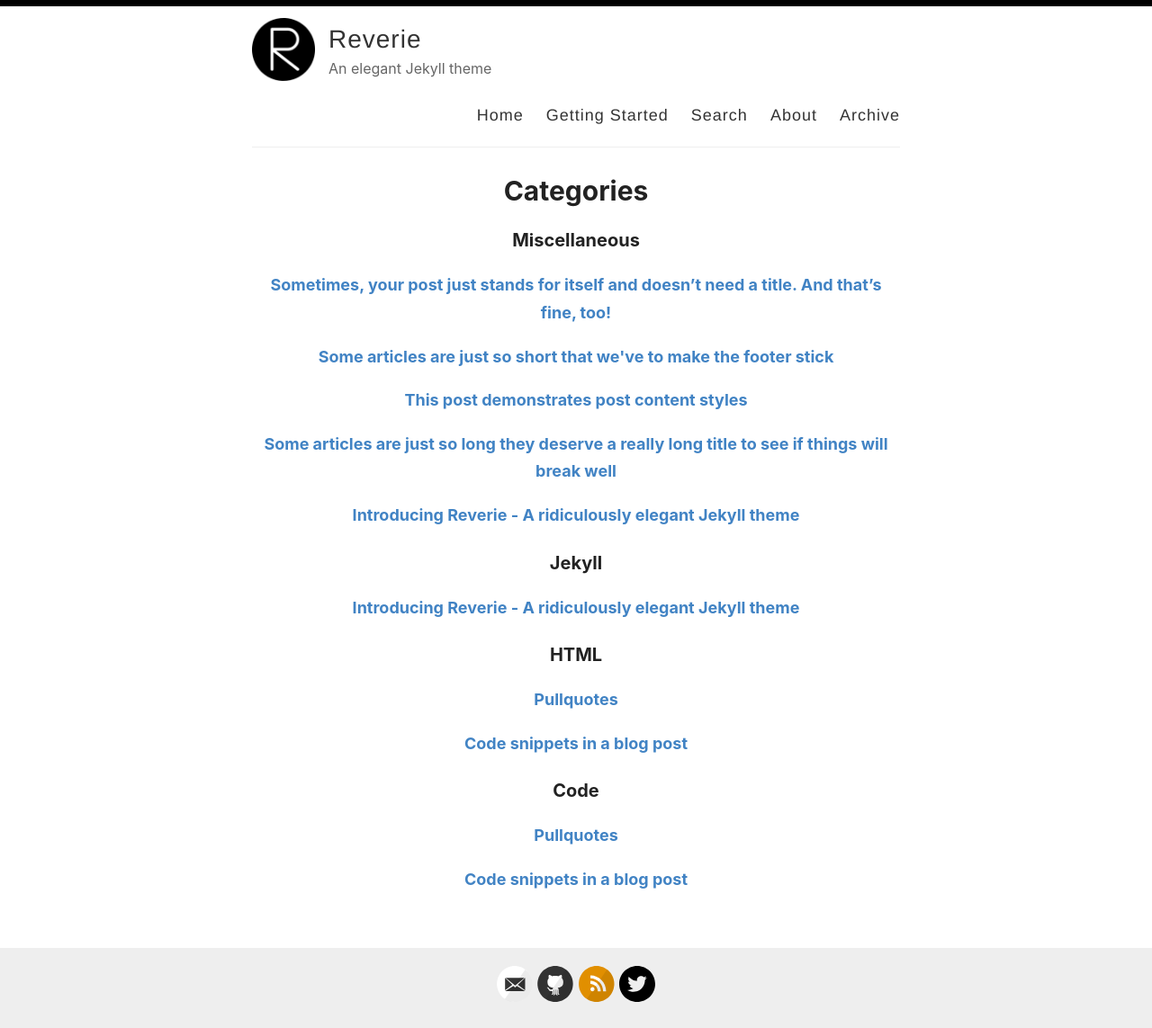
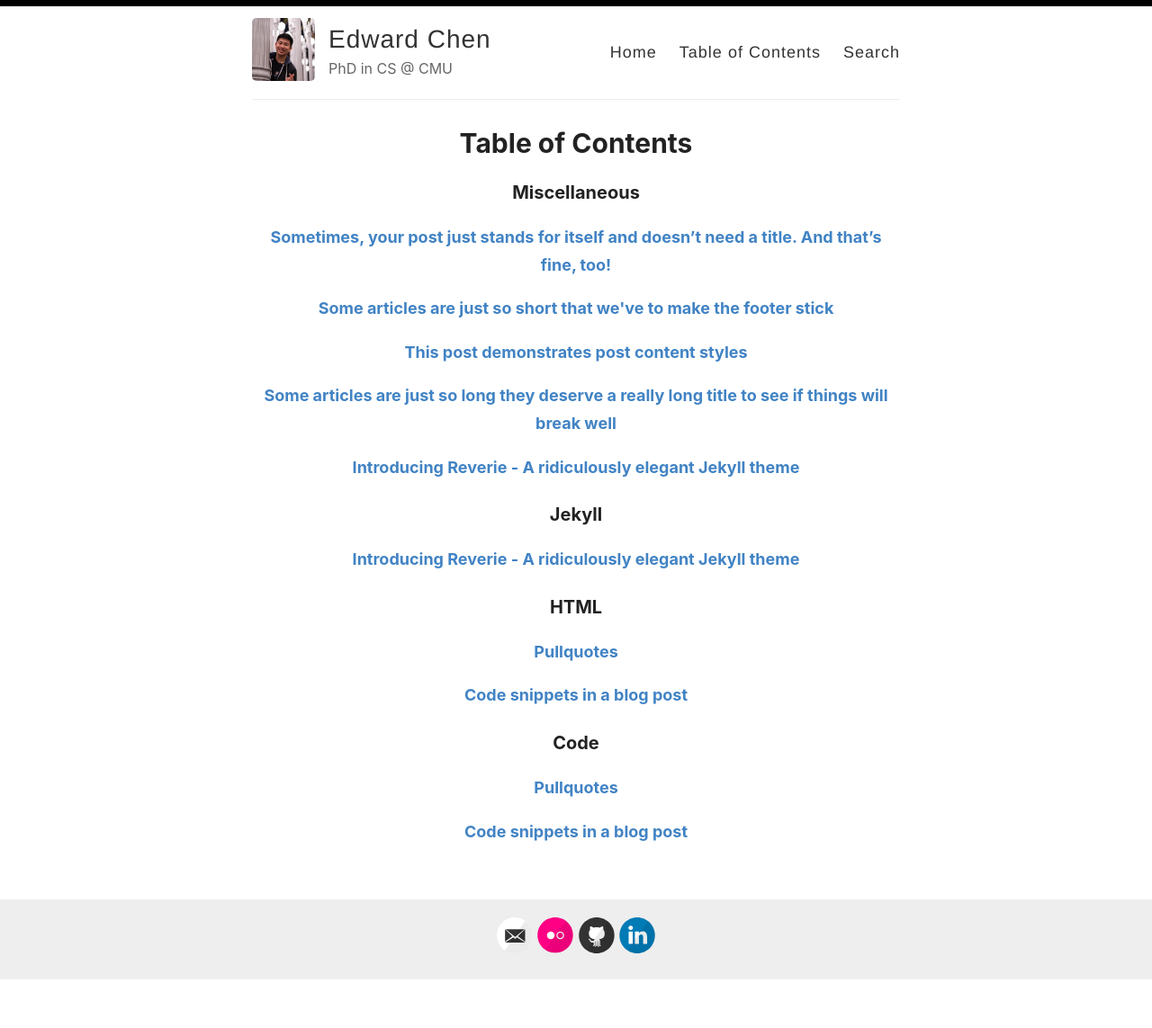
Before and after one commit to edwjchen/edwjchen.github.io, a Jekyll site: the page built from _pages/table.md, in a window 1280 px wide. Shown: the whole page at 90% size. Built offline with Jekyll 4.4.1, drawn with Linux system fonts in a browser that asks for light colours; after the commit the page ends 1090 px from its top, so only the background shows below that.

Commit message:
updated pfp, toc, baseurl

```diff
--- a/_config.yml
+++ b/_config.yml
@@ -3,16 +3,16 @@
 #
 
 # Name of your site (displayed in the header)
-name: Reverie
+name: Edward Chen
 
 # Name of the author
-author: Amit Merchant
+author: Edward Chen
 
 # Short bio or description (displayed in the header)
-description: An elegant Jekyll theme
+description: PhD in CS @ CMU
 
 # URL of your avatar or profile pic (you could use your GitHub profile pic)
-avatar: /images/reverie.png
+avatar: /images/profile2.jpg
 
 #
 # Flags below are optional
@@ -21,15 +21,15 @@ avatar: /images/reverie.png
 # Includes an icon in the footer for each username you enter
 footer-links:
     dribbble:
-    email: amit.d.merchant@gmail.com
+    email: ejchen@andrew.cmu.edu
     facebook:
-    flickr:
-    github: amitmerchant1990/reverie
+    flickr: photos/193414856@N07/albums
+    github: edwjchen
     instagram:
-    linkedin:
+    linkedin: edwjchen
     pinterest:
-    rss: rss
-    twitter: amit_merchant
+    rss:
+    twitter:
     stackoverflow:
     youtube: # channel/<your_long_string> or user/<user-name>
     googleplus: # anything in your profile username that comes after plus.google.com/
@@ -40,7 +40,7 @@ footer-links:
 disqus:
 
 # Enter your Google Analytics web tracking code (e.g. UA-2110908-2) to activate tracking
-google_analytics: UA-43339302-11
+google_analytics:
 
 # For newer "GA4" analytics, use the following instead of the "UA" entry above
 #google_analytics_ga4: G-GABC1DEFG
@@ -55,7 +55,7 @@ enforce_ssl: https://www.edwjchen.github.io
 # and NOT your User repository (http://yourusername.github.io)
 # then add in the baseurl here, like this: "/repository-name"
 # baseurl: "/reverie"
-baseurl: "/"
+# baseurl: "/"
 
 #
 # !! You don't need to change any of the configuration flags below !!
--- a/_layouts/default.html
+++ b/_layouts/default.html
@@ -29,10 +29,8 @@
 
             <nav>
               <a href="{{ site.baseurl }}/">Home</a>
-              <a href="{{ site.baseurl }}/getting-started">Getting Started</a>
+              <a href="{{ site.baseurl }}/table">Table of Contents</a>
               <a href="{{ site.baseurl }}/search">Search</a>
-              <a href="{{ site.baseurl }}/about">About</a>
-              <a href="{{ site.baseurl }}/archive">Archive</a>
             </nav>
           </header>
         </div>
--- a/_pages/categories.md
+++ b/_pages/table.md
@@ -1,7 +1,7 @@
 ---
 layout: page
-permalink: /categories/
-title: Categories
+permalink: /table/
+title: Table of Contents
 ---
 
 
```
Also changed, not shown: images/profile.jpg (added), images/profile2.jpg (added), 1 other file.
